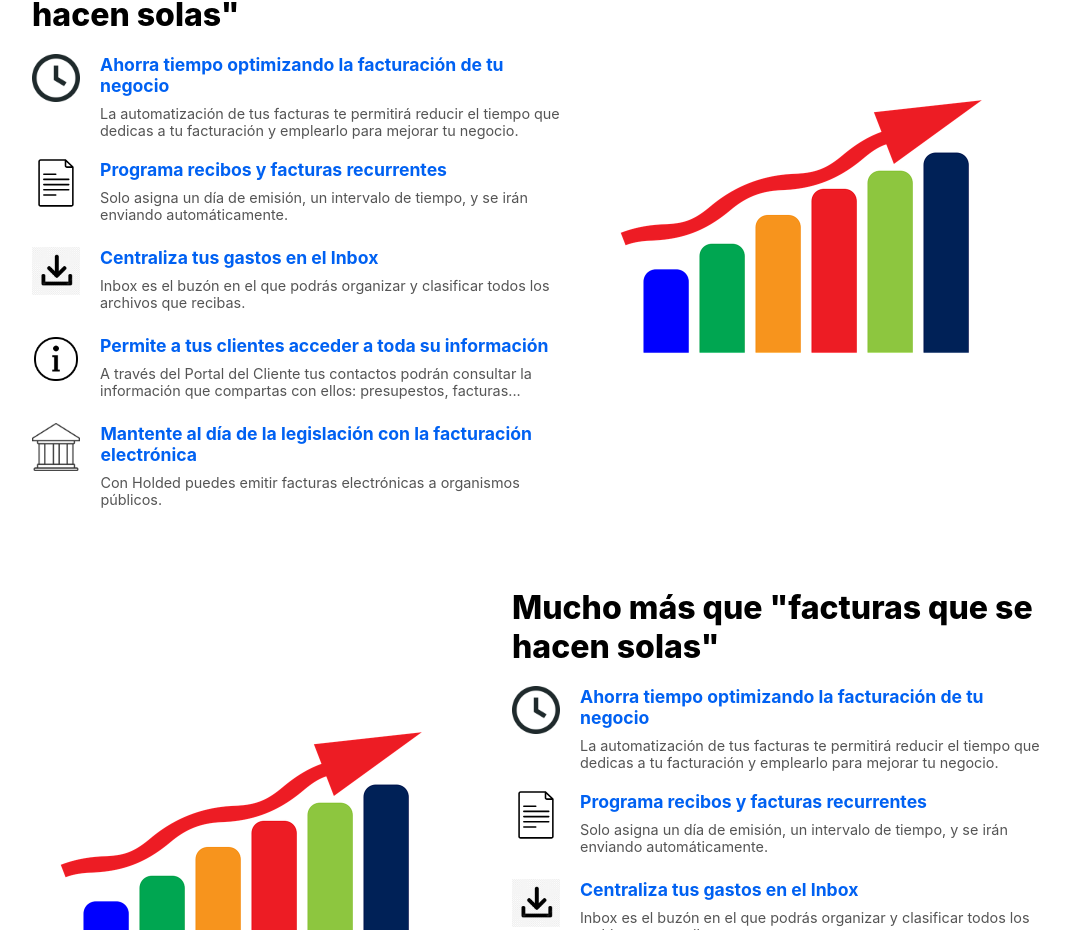
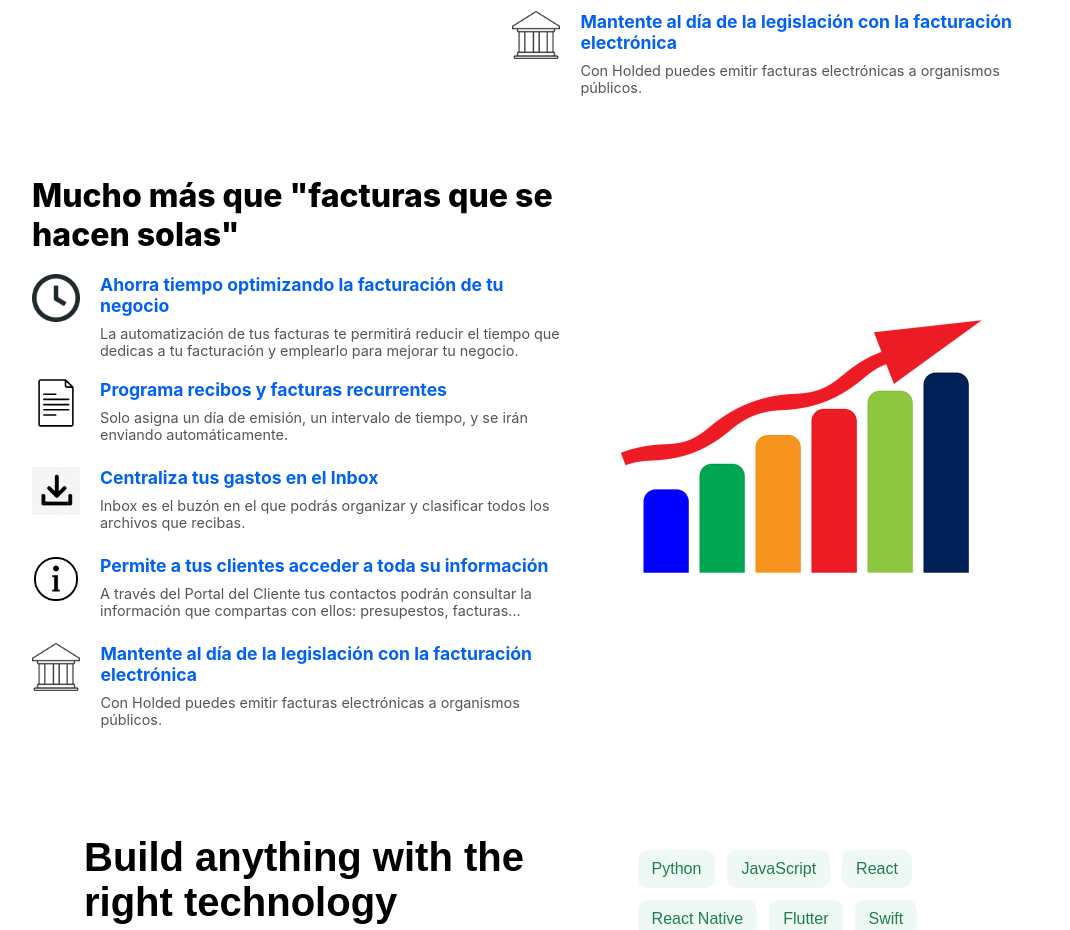
Before and after one commit to lithikanbarasan/emea, a React (Create React App) app: page / in a window 1280 px wide. Shown: the part 1870-2800 px from the top of the page, without its empty margins (108-1178 px from the left). Built offline with nearby package versions, Linux system fonts and the light colour scheme; the HTML template or start-up script is replaced by a standard one.

Commit message:
tag list component & website reordering

```diff
--- a/src/App.jsx
+++ b/src/App.jsx
@@ -4,6 +4,7 @@ import IconListPage from "./pages/IconListPage/IconListPage";
 import FeatureGrid from "./components/FeatureGrid/featureGrid.jsx";
 import MainPage from "./components/MainPage/MainPage.jsx";
 import Ceo from "./components/Ceo/Ceo.jsx";
+import TagList from "./components/TagList/TagList.jsx";
 
 import BankIcon from './assets/ListEntryIcons/BankIcon.png'
 import ClockIcon from './assets/ListEntryIcons/ClockIcon.png'
@@ -47,6 +48,22 @@ function App() {
     <div>
       <Header/>
       <MainPage/>
+      <IconListPage
+        listItems={listItems}
+        title={title}
+        flipped={true}
+      />
+      <IconListPage
+        listItems={listItems}
+        title={title}
+        flipped={false}
+      />
+      <IconListPage
+        listItems={listItems}
+        title={title}
+        flipped={true}
+      />
+      <TagList/>
       <Ceo
         // image={PilarImage}
         quote="Quote from Neema."
@@ -58,17 +75,6 @@ function App() {
       <FeatureGrid
       />
 
-      <IconListPage
-        listItems={listItems}
-        title={title}
-        flipped={true}
-      />
-      <IconListPage
-        listItems={listItems}
-        title={title}
-        flipped={false}
-      />
-
 
       <Footer/>
     </div>
--- /dev/null
+++ b/src/components/TagList/TagList.jsx
@@ -0,0 +1,39 @@
+import React from 'react'
+import styles from './TagList.module.css'
+
+const exampleTags = [
+  'Python',
+  'JavaScript',
+  'React',
+  'React Native',
+  'Flutter',
+  'Swift',
+  'HTML',
+];
+
+const TagList = ({
+    title="Build anything with the right technology",
+    text="We provide flexible software solutions using modern programming languages and frameworks tailored to your business needs.",
+    tags=exampleTags
+}) => {
+    return (
+        <div className={styles.pageWrapper}>
+            <div className={styles.trainContainer}>
+            <div className={styles.trainLeft}>
+                <h1>{title}</h1>
+                <p>{text}</p>
+            </div>
+            <div className={styles.trainRight}>
+                {tags.map((tag, index) => (
+                    <span key={index} className={styles.tag}>
+                        {tag}
+                    </span>
+                ))}
+            </div>
+            </div>
+        </div>
+
+    )
+}
+
+export default TagList
--- /dev/null
+++ b/src/components/TagList/TagList.module.css
@@ -0,0 +1,50 @@
+.pageWrapper {
+    width: 100%;
+    place-items: center;
+    justify-content: center;
+}
+
+.trainContainer {
+  display: flex;
+  flex-wrap: wrap;
+  gap: 40px;
+  justify-content: space-between;
+  place-items: center;
+  padding: 40px;
+  font-family: Arial, sans-serif;
+  width: 70%;
+}
+
+.trainLeft {
+  flex: 3;
+}
+
+
+.trainLeft h1 {
+  font-size: 2.5rem;
+  margin-bottom: 20px;
+}
+
+.trainLeft p {
+  font-size: 1.2rem;
+  color: #444;
+}
+
+.trainRight {
+  display: flex;
+  flex-wrap: wrap;
+  gap: 12px;
+  flex: 2;
+}
+
+
+
+.tag {
+  padding: 10px 14px;
+  border-radius: 10px;
+  font-weight: 500;
+  font-size: 1rem;
+  white-space: nowrap;
+  background-color: #eef9f5;
+  color: #227c4f;
+}
```
